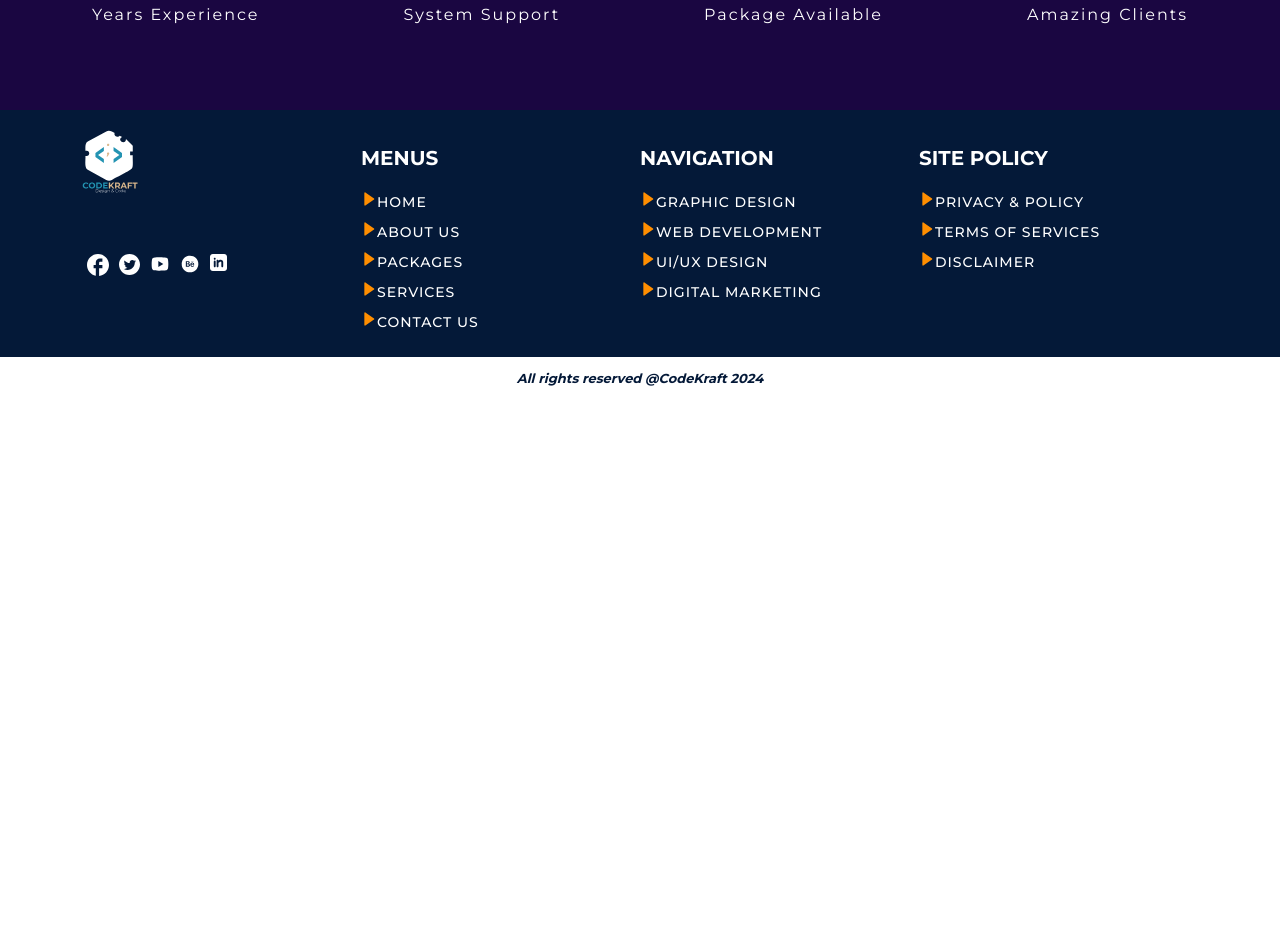
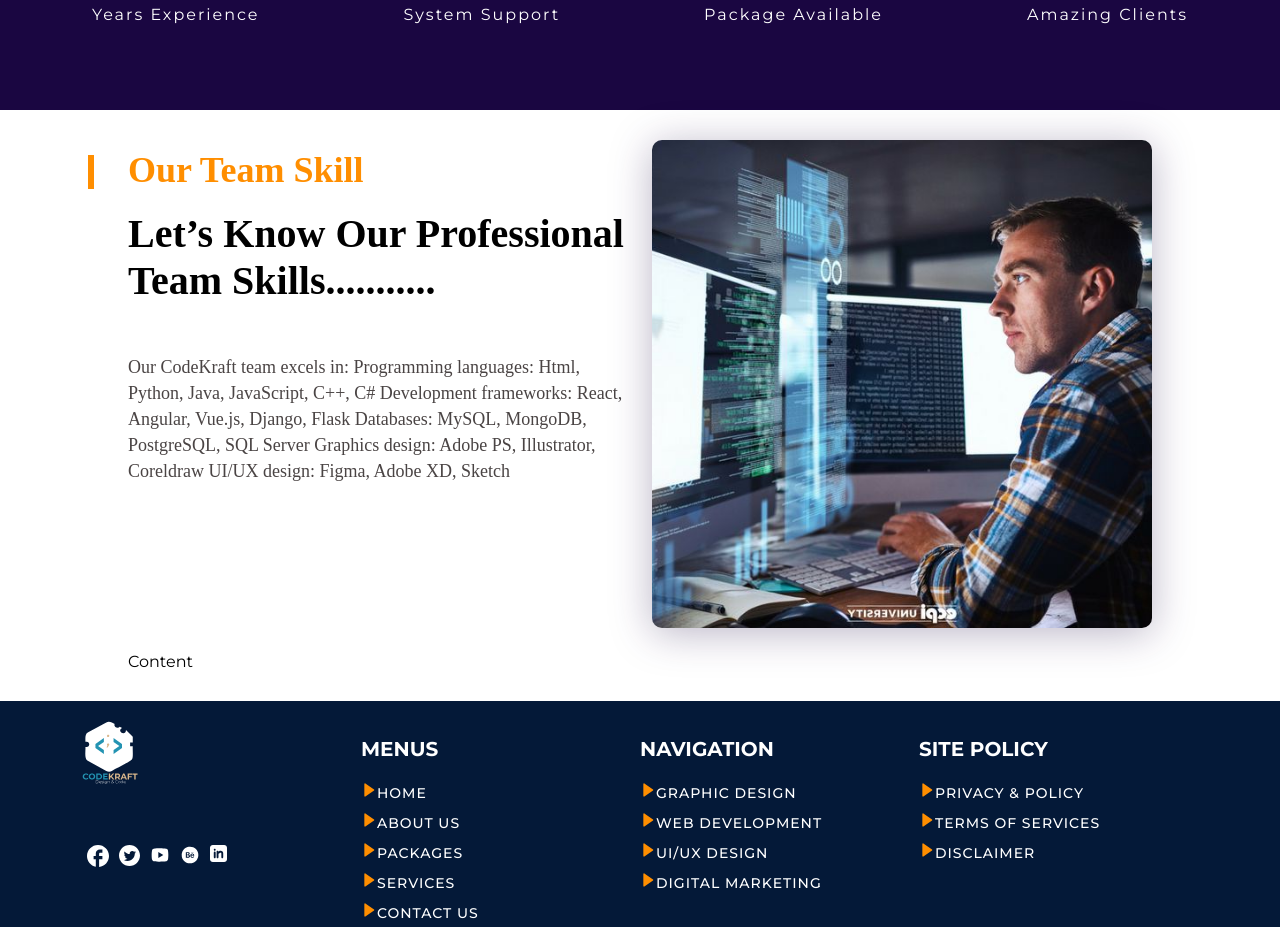
Before and after one commit to ogungbile-oluwasogo/codekraft, a React (Vite) app: page /aboutus in a window 1280 px wide. Shown: the part 1480-2407 px from the top of the page. Before the commit the page ends 1879 px from the top, so only its background shows below. Built offline with nearby package versions, Linux system fonts and the light colour scheme.

Commit message:
adjustment on about us

```diff
--- /dev/null
+++ b/src/Components/AboutUsComponent/TeamSkill.jsx
@@ -0,0 +1,28 @@
+import styles from './TeamSkill.module.css';
+
+const TeamSkill = () => {
+  return (
+    <div className={styles.TeamSkill}>
+      <div className={styles.item1}>
+        <h2>Our Team Skill</h2>
+        <div className={styles.sideBorder}></div>
+        <h3>Let’s Know Our Professional Team Skills........... </h3>
+        <p>Our CodeKraft team excels in:
+          Programming languages: Html, Python, Java, JavaScript, C++, C#
+          Development frameworks: React, Angular, Vue.js, Django, Flask
+          Databases: MySQL, MongoDB, PostgreSQL, SQL Server
+          Graphics design: Adobe PS, Illustrator, Coreldraw
+          UI/UX design: Figma, Adobe XD, Sketch
+        </p>
+      </div>
+      <div className={styles.item3}>
+          Content
+      </div>
+      <div className={styles.item2}>
+        <img src="/skill.jpg" alt="" />
+      </div>
+    </div>
+  )
+}
+
+export default TeamSkill
--- /dev/null
+++ b/src/Components/AboutUsComponent/TeamSkill.module.css
@@ -0,0 +1,66 @@
+.TeamSkill {
+    position: relative;
+    display: grid;
+    grid-template-columns: auto auto;
+    gap: 20px;
+    width: 80%;
+    margin: 20px auto;
+    padding: 10px;
+}
+
+.TeamSkill .item1 {
+    grid-column: 1 / span 2;
+    grid-row: 1 ;
+}
+
+.TeamSkill .item2 {
+    grid-column: 3;
+    grid-row: 1 / 2 ;
+}
+
+
+.TeamSkill .item2 img{
+    width: 500px;
+    height: 488px;
+    filter: drop-shadow(0px 5px 20px rgba(26, 6, 65, 0.3));
+    border-radius: 10px;
+    transform: matrix(-1, 0, 0, 1, 0, 0);
+    object-fit: cover;
+}
+
+.TeamSkill .item1 h2 {
+    font-family: 'Crimson Text';
+    font-style: normal;
+    font-weight: 700;
+    font-size: 36px;
+    line-height: 0px;
+    color: #FF8E00;
+}
+
+.TeamSkill .item1 h3{
+    /* width: 649px; */
+    height: 104px;
+    font-family: 'Crimson Text';
+    font-style: normal;
+    font-weight: 700;
+    font-size: 40px;
+    /* line-height: 10px; */
+}
+
+.item1 p {
+    font-family: 'Crimson Text';
+    font-style: normal;
+    font-weight: 400;
+    font-size: 18px;
+    line-height: 26px;
+    color: #4A4444;
+}
+
+.item1 div{
+    position: absolute;
+    width: 6px;
+    height: 34px;
+    left: -30px ;
+    top: 25px;
+    background: #FF8E00;
+}
--- a/src/Components/HomeComponent/AgencyServices.jsx
+++ b/src/Components/HomeComponent/AgencyServices.jsx
@@ -10,7 +10,7 @@ import 'aos/dist/aos.css';
 const AgencyServices = () => {
     useEffect(() => {
         AOS.init({
-          duration: 1500,
+          duration: 1200,
         });
       }, [])
 
--- a/src/Components/HomeComponent/AllPackages.jsx
+++ b/src/Components/HomeComponent/AllPackages.jsx
@@ -9,7 +9,7 @@ const AllPackages = () => {
 
   useEffect(() => {
     AOS.init({
-      duration: 1500,
+      duration: 1200,
     });
   }, [])
 
--- a/src/Components/HomeComponent/Need.jsx
+++ b/src/Components/HomeComponent/Need.jsx
@@ -10,7 +10,7 @@ const Need = () => {
 
   useEffect(() => {
     AOS.init({
-      duration: 1500,
+      duration: 1200,
     });
   }, [])
 
--- a/src/Components/HomeComponent/Packages.jsx
+++ b/src/Components/HomeComponent/Packages.jsx
@@ -12,7 +12,7 @@ import 'aos/dist/aos.css';
 const Packages = () => {
   useEffect(() => {
     AOS.init({
-      duration: 1500,
+      duration: 1200,
     });
   }, [])
 
--- a/src/Components/HomeComponent/Testimonial.jsx
+++ b/src/Components/HomeComponent/Testimonial.jsx
@@ -8,7 +8,7 @@ const Testimonial = () => {
 
     useEffect(() => {
         AOS.init({
-          duration: 1500,
+          duration: 1200,
         });
       }, [])
 
--- a/src/pages/AboutUs.jsx
+++ b/src/pages/AboutUs.jsx
@@ -1,6 +1,7 @@
 import AboutHeader from "../Components/AboutUsComponent/AboutHeader"
 import Experience from "../Components/AboutUsComponent/Experience"
 import MoreCodeKraft from "../Components/AboutUsComponent/MoreCodeKraft"
+import TeamSkill from "../Components/AboutUsComponent/TeamSkill"
 
 
 const AboutUs = () => {
@@ -9,6 +10,7 @@ const AboutUs = () => {
       <AboutHeader />
       <MoreCodeKraft />
       <Experience />
+      <TeamSkill />
     </div>
   )
 }
```
Also changed, not shown: public/skill.jpg (added).
